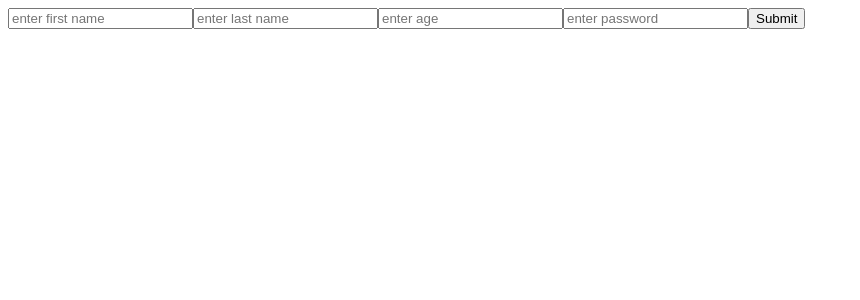
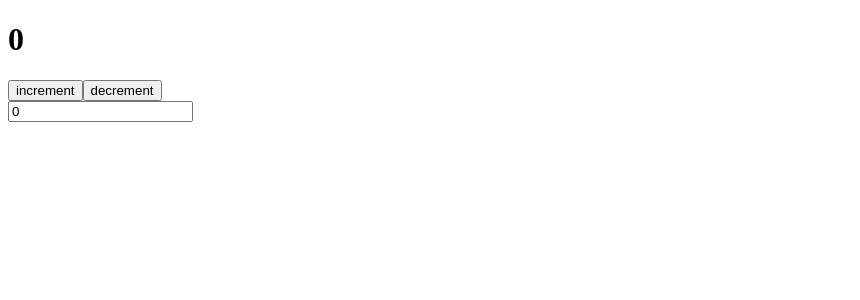
Before and after one commit to Ghanindra/props_statelifting, a React (Vite) app in the folder frontend/crud/: page / in a window 1280 px wide. Shown: the top 300 px of the page, without its empty margins (0-860 px from the left). Built offline with nearby package versions, Linux system fonts and the light colour scheme.

Commit message:
learn usereducer

```diff
--- a/frontend/crud/src/App.jsx
+++ b/frontend/crud/src/App.jsx
@@ -1,5 +1,7 @@
 
 // FOR USESTATE AND STATELIFTING
+
+
 
 // import { useRef } from "react";
 
@@ -186,17 +188,18 @@
 // export default App
 
 // useForm
-import React from 'react'
-import UseForm from './components/UseForm'
-const App = () => {
-  return (
-    <div>
-      <UseForm/>
-    </div>
-  )
-}
 
-export default App
+// import React from 'react'
+// import UseForm from './components/UseForm'
+// const App = () => {
+//   return (
+//     <div>
+//       <UseForm/>
+//     </div>
+//   )
+// }
+
+// export default App
 
 
 
@@ -204,7 +207,20 @@
 
 
 
+// useReducer
 
+import React from 'react'
+import Counter from './usereducer/Counter'
+
+const App = () => {
+  return (
+    <div>
+      <Counter/>
+    </div>
+  )
+}
+
+export default App
 
 
 
--- /dev/null
+++ b/frontend/crud/src/usereducer/Counter.jsx
@@ -0,0 +1,62 @@
+import React from 'react'
+import {useReducer} from 'react'
+const Counter = () => {
+
+const initialState={count:0}
+const reducer=(state,action)=>{
+    switch(action.type){
+   case "increment":{
+  return {count:state.count+1}
+
+   }
+
+
+    case "decrement":{
+        if(!state.count<=0)
+      return {count:state.count-1}
+    else{
+        return {count:state.count}
+    }
+    }
+
+     case "input":{
+  return {count:action.payload}
+
+   }
+        default:{
+  return state
+        }
+
+    }
+
+}
+   const[state,dispatch]= useReducer(reducer,initialState) //usereducer return array which has state and dispatch method,state has value of initialstate and dispatch is used to update this state, reducer is a function
+
+    // const[count,setCount]=useState(0)
+
+    // const handleIncrement=(()=>{
+    //     setCount(prev=>prev+1)
+    // })
+    // const handleDecrement=(()=>{
+    //     if(count<=0) return;
+    //     setCount(prev=>prev-1)
+    // })
+  return (
+
+    <div>
+        <h1 style={{alignItems:"center"}}>{state.count}</h1>
+        <button onClick={()=>dispatch({type:'increment'}) }>increment</button>
+        <button onClick={()=>dispatch({type:'decrement'})} >decrement</button>
+      <br/>
+       <input type="number"
+       value={state.count}
+       onChange={(e)=>{dispatch({type:'input',payload:Number(e.target.value)})}}/>
+
+
+
+    </div>
+
+  )
+}
+
+export default Counter
```
